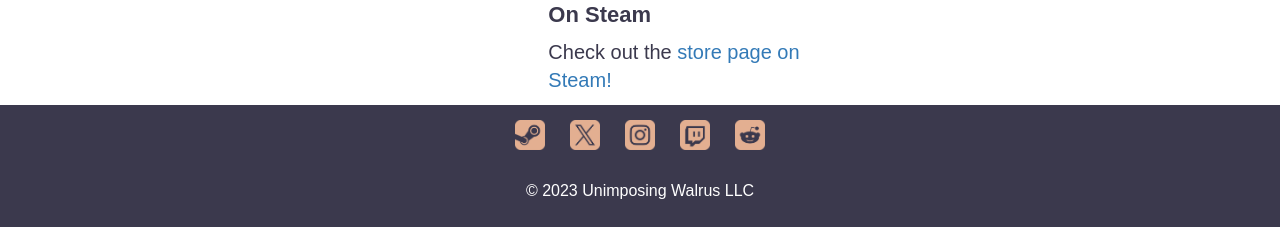
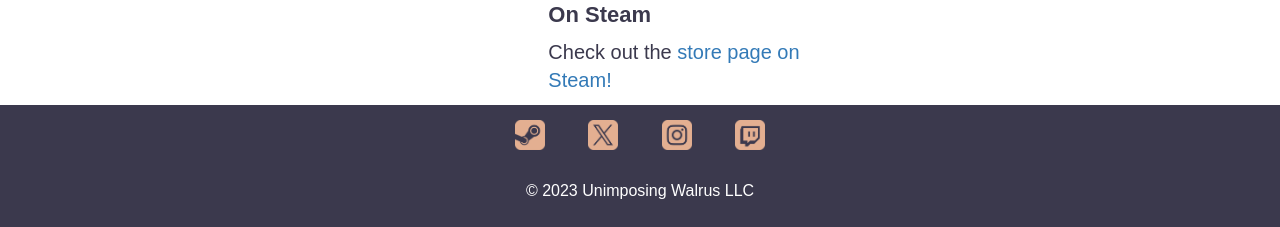
Before and after one commit to unimposingwalrus/unimposingwalrus.github.io, a plain HTML site: page games.html in a window 1280 px wide. Shown: the part 2322-2549 px from the top of the page. Drawn offline with nearby package versions, Linux system fonts and the light colour scheme; a web font is replaced by a local one.

Commit message:
Deleted Reddit icon and link

```diff
--- a/games.html
+++ b/games.html
@@ -143,7 +143,6 @@
 		<a href="https://twitter.com/UnimposingW"><img src="images/xlogo.png" alt="X logo" id="X" width="30px;"></a>
 		<a href="https://www.instagram.com/unimposingwalrus/"><img src="images/instagram.png" alt="Instagram logo" id="Instagram" width="30px;"></a>
 		<a href="https://www.twitch.tv/unimposingwalrus"><img src="images/twitch.png" alt="Twitch logo" id="Twitch" width="30px;"></a>
-		<a href="404.html"><img src="images/reddit.png" alt="Reddit logo" id="Reddit" width="30px;"></a>
 	</div>
 	<p class="legal">&copy; 2023 Unimposing Walrus LLC</p>
 </footer>
```
